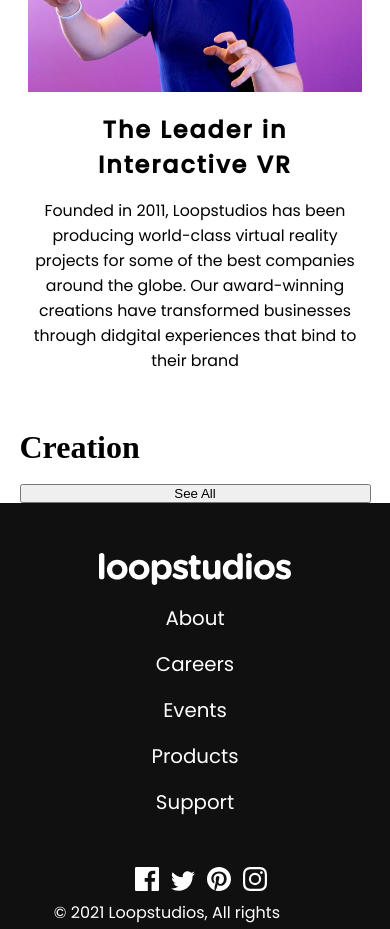
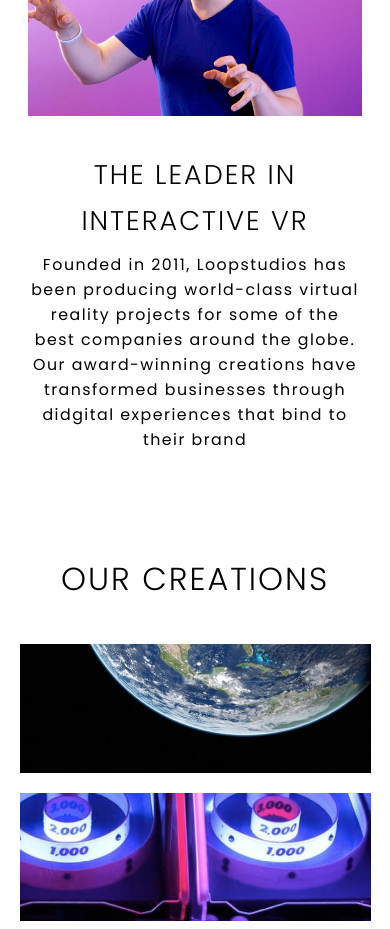
Before and after one commit to Damkols/loopstudios, a React (Create React App) app: page / in a window 390 px wide. Shown: the part 1020-1949 px from the top of the page. Built offline with nearby package versions, Linux system fonts and the light colour scheme.

Commit message:
styled creation page

```diff
--- a/src/components/Creation/Creation.jsx
+++ b/src/components/Creation/Creation.jsx
@@ -1,19 +1,137 @@
-import React from "react";
+import React, { useCallback, useEffect, useState } from "react";
 import "./Creation.scss";
+import Img1 from "../../assets/mobile/image-deep-earth.jpg";
+import Img2 from "../../assets/mobile/image-night-arcade.jpg";
+import Img3 from "../../assets/mobile/image-soccer-team.jpg";
+import Img4 from "../../assets/mobile/image-grid.jpg";
+import Img5 from "../../assets/mobile/image-from-above.jpg";
+import Img6 from "../../assets/mobile/image-pocket-borealis.jpg";
+import Img7 from "../../assets/mobile/image-curiosity.jpg";
+import Img8 from "../../assets/mobile/image-fisheye.jpg";
+
+import ImgD1 from "../../assets/desktop/image-deep-earth.jpg";
+import ImgD2 from "../../assets/desktop/image-night-arcade.jpg";
+import ImgD3 from "../../assets/desktop/image-soccer-team.jpg";
+import ImgD4 from "../../assets/desktop/image-grid.jpg";
+import ImgD5 from "../../assets/desktop/image-from-above.jpg";
+import ImgD6 from "../../assets/desktop/image-pocket-borealis.jpg";
+import ImgD7 from "../../assets/desktop/image-curiosity.jpg";
+import ImgD8 from "../../assets/desktop/image-fisheye.jpg";
+
+const useMediaQuery = (width) => {
+  const [targetReached, setTargetReached] = useState(false);
+
+  const updateTarget = useCallback((e) => {
+    if (e.matches) {
+      setTargetReached(true);
+    } else {
+      setTargetReached(false);
+    }
+  }, []);
+
+  useEffect(() => {
+    const media = window.matchMedia(`(max-width: ${width}px)`);
+    media.addListener(updateTarget);
+
+    // Check on mount (callback is not called until a change occurs)
+    if (media.matches) {
+      setTargetReached(true);
+    }
+
+    return () => media.removeListener(updateTarget);
+  }, []);
+
+  return targetReached;
+};
 
 const Creation = () => {
+  const Images = [
+    {
+      source: Img1,
+      id: 1,
+    },
+    {
+      source: Img2,
+      id: 2,
+    },
+    {
+      source: Img3,
+      id: 3,
+    },
+    {
+      source: Img4,
+      id: 4,
+    },
+    {
+      source: Img5,
+      id: 5,
+    },
+    {
+      source: Img6,
+      id: 6,
+    },
+    {
+      source: Img7,
+      id: 7,
+    },
+    {
+      source: Img8,
+      id: 8,
+    },
+  ];
+
+  const ImagesD = [
+    {
+      source: ImgD1,
+      id: 1,
+    },
+    {
+      source: ImgD2,
+      id: 2,
+    },
+    {
+      source: ImgD3,
+      id: 3,
+    },
+    {
+      source: ImgD4,
+      id: 4,
+    },
+    {
+      source: ImgD5,
+      id: 5,
+    },
+    {
+      source: ImgD6,
+      id: 6,
+    },
+    {
+      source: ImgD7,
+      id: 7,
+    },
+    {
+      source: ImgD8,
+      id: 8,
+    },
+  ];
+
+  const isBreakpoint = useMediaQuery(1025);
+
   return (
     <div className="creation">
-      <h1>Creation</h1>
+      <h1>Our Creations</h1>
       <div className="grid">
-        <img src="" alt="" />
-        <img src="" alt="" />
-        <img src="" alt="" />
-        <img src="" alt="" />
-        <img src="" alt="" />
-        <img src="" alt="" />
-        <img src="" alt="" />
-        <img src="" alt="" />
+        {isBreakpoint
+          ? Images.map((image) => (
+              <div className="imgContainer" key={image.id}>
+                <img src={image.source} alt="" />
+              </div>
+            ))
+          : ImagesD.map((imaged) => (
+              <div className="imgContainer" key={imaged.id}>
+                <img src={imaged.source} alt="" />
+              </div>
+            ))}
       </div>
       <button>See All</button>
     </div>
--- a/src/components/Creation/Creation.scss
+++ b/src/components/Creation/Creation.scss
@@ -1,6 +1,58 @@
 .creation {
   width: min(90%, 1200px);
+  margin-top: 4.5rem;
   margin-inline: auto;
   display: flex;
   flex-direction: column;
+
+  @media (max-width: 1025px) {
+    margin-top: 4.5rem;
+  }
+
+  h1 {
+    padding: 1rem 0;
+    font-family: "Poppins", sans-serif;
+    letter-spacing: 2px;
+    font-weight: 400;
+    font-size: clamp(1rem, 2vw + 1.5rem, 3.75rem);
+    text-transform: uppercase;
+
+    @media (max-width: 1025px) {
+      padding: 0.5rem 0 2rem;
+      font-weight: 300;
+      line-height: 2;
+      text-align: center;
+    }
+  }
+
+  .grid {
+    width: 100%;
+    display: grid;
+    grid-template-columns: repeat(4, 1fr);
+    gap: 1em;
+
+    .imgContainer {
+      width: 100%;
+
+      @media (max-width: 1025px) {
+        grid-column: 1 / span4;
+      }
+
+      img {
+        width: 100%;
+      }
+    }
+  }
+
+  button {
+    width: fit-content;
+    padding: 0.75rem clamp(2rem, 2vw + 3rem, 4.75rem);
+    margin-inline: auto;
+    margin-top: 1rem;
+    border: 1px solid #101010;
+    outline: none;
+    font-weight: 500;
+    font-size: clamp(0.5rem, 1vw + 0.5rem, 1rem);
+    text-transform: uppercase;
+  }
 }
--- a/src/components/Footer/Footer.scss
+++ b/src/components/Footer/Footer.scss
@@ -1,6 +1,7 @@
 .footer {
   width: 100%;
   background: #101010;
+  margin-top: 6rem;
 
   .container {
     width: min(95%, 1200px);
@@ -36,6 +37,7 @@
         padding: 3% 0 0;
         @media (max-width: 725px) {
           flex-direction: column;
+          padding: 6% 0 0;
         }
         li {
           list-style: none;
@@ -87,8 +89,9 @@
         padding: 4% 0 0;
         font-family: "Poppins", sans-serif;
         color: #fff;
+        text-align: center;
         @media (max-width: 725px) {
-          padding: 0 0 0;
+          padding: 2% 0 0;
         }
       }
     }
--- a/src/components/Landing/Landing.scss
+++ b/src/components/Landing/Landing.scss
@@ -23,8 +23,9 @@
     h1 {
       margin-top: 10%;
       margin-left: 13%;
-      font-size: 4.25rem;
+      font-size: 5.25rem;
       color: #fff;
+      font-weight: 500;
       border: 3px solid #fff;
       padding: 2rem 7rem 2rem 3rem;
       letter-spacing: 2px;
--- a/src/components/VrPage/VrPage.scss
+++ b/src/components/VrPage/VrPage.scss
@@ -4,13 +4,14 @@
   position: relative;
   flex-wrap: wrap;
   align-items: center;
-  margin: 5rem auto;
+  margin: 0 auto;
+  margin-top: 6rem;
 
   @media (max-width: 1025px) {
     display: flex;
     align-items: center;
     justify-content: center;
-    margin: 2.5rem auto;
+    margin-top: 4rem;
   }
   .image {
     flex: 1;
@@ -34,7 +35,7 @@
     width: 50%;
     right: 0;
     background: #fff;
-    padding: 3rem 2rem 0 3rem;
+    padding: 2rem 2rem 0 3rem;
     text-align: center;
 
     @media (max-width: 1025px) {
@@ -42,26 +43,31 @@
       flex: none;
       width: 90%;
       padding: 1rem 0;
+      margin-top: 1rem;
     }
 
     h1 {
       padding: 1rem 0;
       font-family: "Poppins", sans-serif;
       letter-spacing: 2px;
-      font-weight: 700;
-      font-size: clamp(1rem, 2vw + 1rem, 2.75rem);
+      font-weight: 400;
+      font-size: clamp(1rem, 2vw + 1.2rem, 3.75rem);
+      text-transform: uppercase;
 
       @media (max-width: 1025px) {
         padding: 0;
+        font-weight: 300;
+        line-height: 1.7;
       }
     }
 
     p {
+      letter-spacing: 1.5px;
       font-family: "Poppins", sans-serif;
       font-size: clamp(0.25rem, 2vw + 0.5rem, 1.25rem);
       @media (max-width: 1025px) {
         text-align: center;
-        margin-top: 1rem;
+        margin-top: 0.5rem;
       }
     }
   }
```
